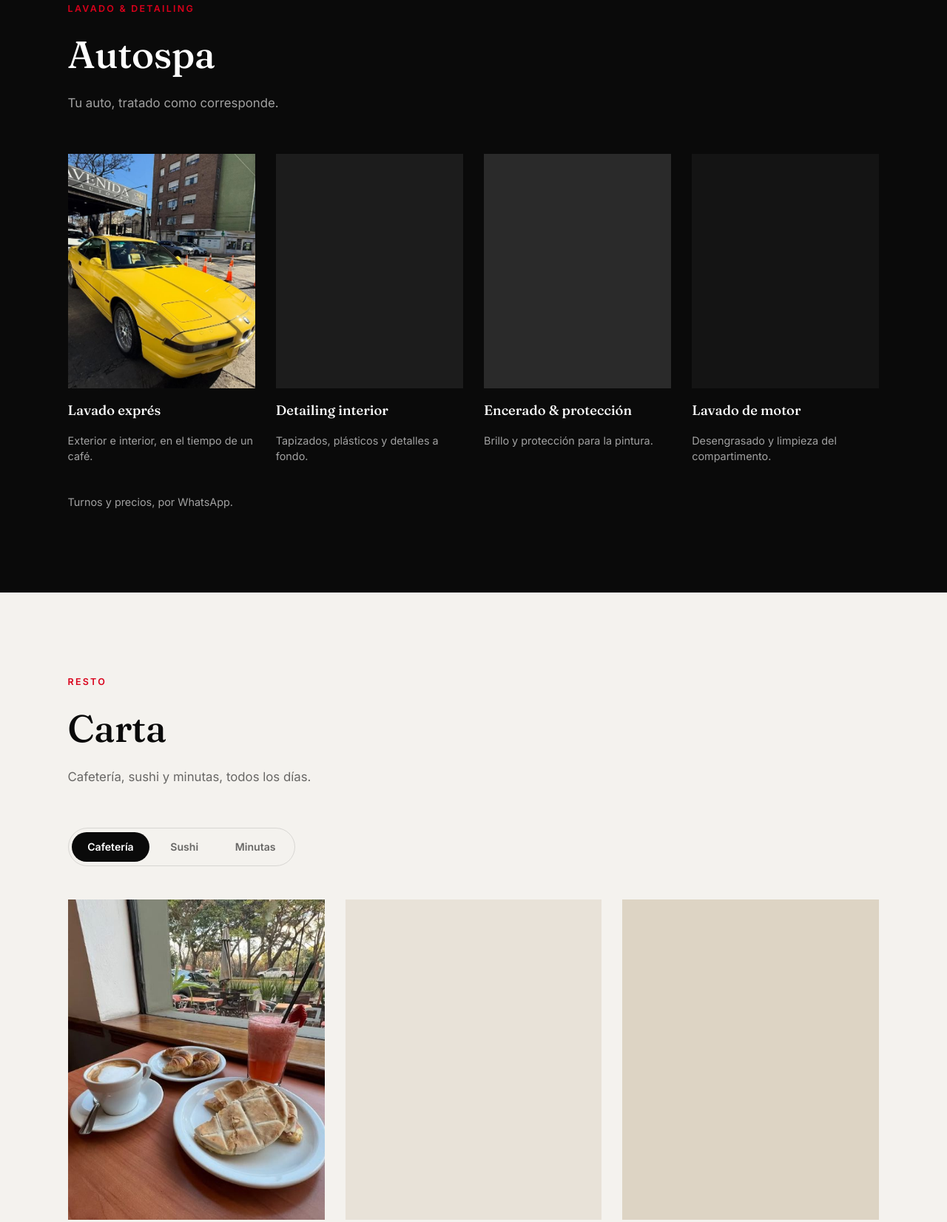
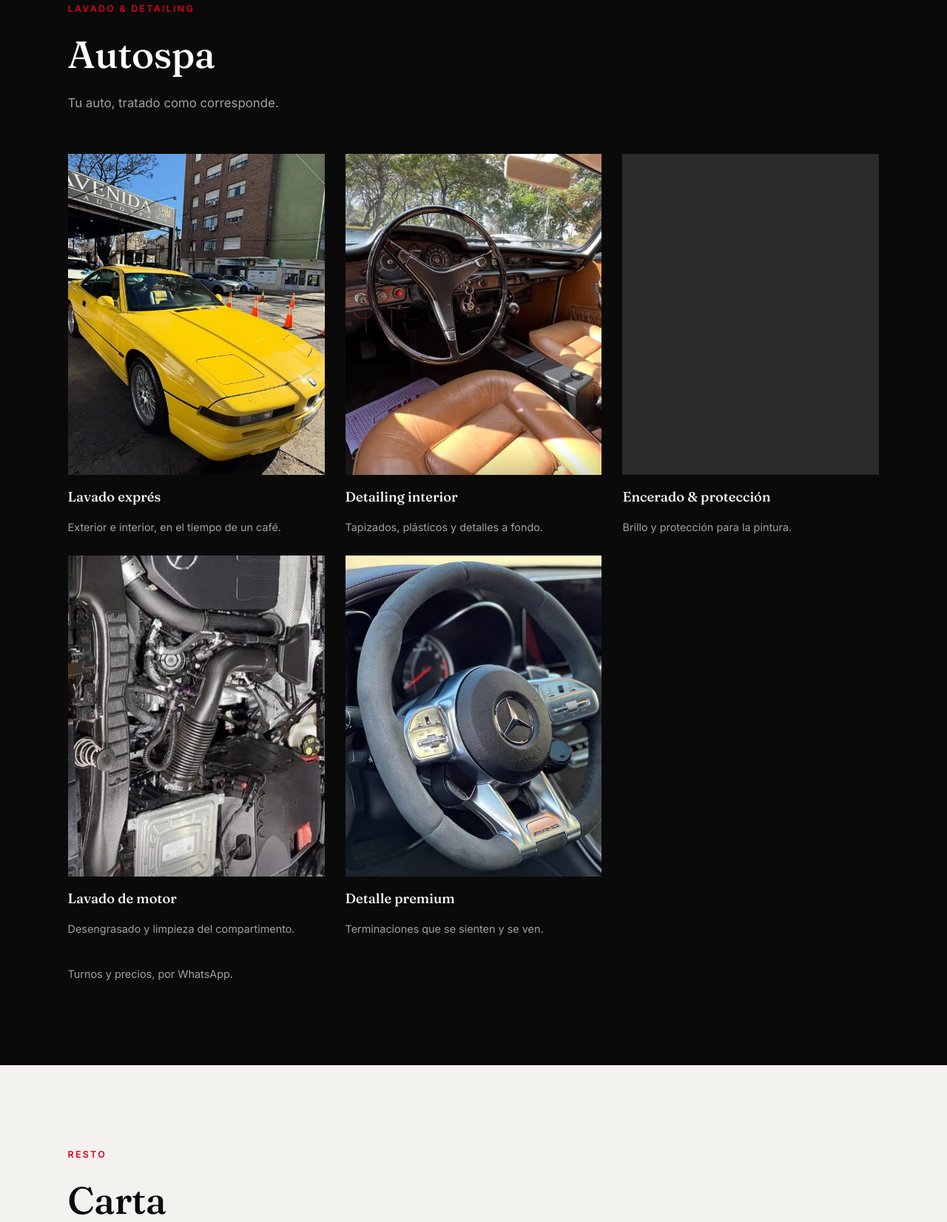
Before and after one commit to theomazzaa/demowebla5taavenida, a plain HTML site: page index.html in a window 1280 px wide. Shown: the part 909-2561 px from the top of the page at 74% size. Drawn offline with Linux system fonts and the light colour scheme.

Commit message:
feat: sumar fotos reales de detailing, motor y ambiente del salón
Reemplaza placeholders de color sólido por fotos reales en Autospa
(detailing interior, motor limpio) y agrega una 5ta tarjeta 'Detalle
premium' con foto de volante. En Carta, la tarjeta de repostería pasa
a 'El lugar' con foto real del salón. Ajusta grilla de Autospa a 3
columnas para evitar tarjeta huérfana con 5 items. Limpia regla CSS
duplicada en breakpoint mobile.

Co-Authored-By: Claude Sonnet 5 <noreply@anthropic.com>

```diff
--- a/css/style.css
+++ b/css/style.css
@@ -306,7 +306,7 @@ button { font: inherit; color: inherit; background: none; border: 0; cursor: poi
    ========================================================================== */
 .card-grid {
   display: grid;
-  grid-template-columns: repeat(4, 1fr);
+  grid-template-columns: repeat(3, 1fr);
   gap: clamp(1.25rem, 1rem + 1vw, 1.75rem);
 }
 .service-card { display: flex; flex-direction: column; gap: 1rem; }
@@ -495,7 +495,6 @@ button { font: inherit; color: inherit; background: none; border: 0; cursor: poi
   .nav-toggle { display: flex; }
   .header-actions .btn-sm span { display: none; }
 
-  .card-grid { grid-template-columns: 1fr 1fr; }
   .dish-grid { grid-template-columns: 1fr; max-width: 26rem; margin-inline: auto; }
   .card-grid { grid-template-columns: 1fr; max-width: 26rem; margin-inline: auto; }
   .review-grid { grid-template-columns: 1fr; max-width: 26rem; margin-inline: auto; }
--- a/index.html
+++ b/index.html
@@ -95,8 +95,8 @@
         </article>
 
         <article class="service-card">
-          <div class="service-media placeholder" style="background:#1c1c1c">
-            <!-- FOTO: detailing interior, tapizados y plásticos -->
+          <div class="service-media">
+            <img src="img/detailing-interior.jpg" alt="Interior detallado, tapizados de cuero y madera" loading="lazy" width="490" height="564">
           </div>
           <h3>Detailing interior</h3>
           <p>Tapizados, plásticos y detalles a fondo.</p>
@@ -111,11 +111,19 @@
         </article>
 
         <article class="service-card">
-          <div class="service-media placeholder" style="background:#141414">
-            <!-- FOTO: motor lavado y desengrasado -->
+          <div class="service-media">
+            <img src="img/motor-limpio.jpg" alt="Compartimento de motor lavado y desengrasado" loading="lazy" width="426" height="504">
           </div>
           <h3>Lavado de motor</h3>
           <p>Desengrasado y limpieza del compartimento.</p>
+        </article>
+
+        <article class="service-card">
+          <div class="service-media">
+            <img src="img/detalle-premium.jpg" alt="Volante detallado de un auto de alta gama" loading="lazy" width="852" height="839">
+          </div>
+          <h3>Detalle premium</h3>
+          <p>Terminaciones que se sienten y se ven.</p>
         </article>
       </div>
 
@@ -153,9 +161,11 @@
             <p>Tostados al momento, jugos exprimidos.</p>
           </article>
           <article class="dish-card">
-            <div class="dish-media placeholder" style="background:#ddd4c4"><!-- FOTO: repostería de vidriera --></div>
-            <h3>Repostería</h3>
-            <p>Selección de vidriera, para acompañar.</p>
+            <div class="dish-media">
+              <img src="img/carta-ambiente.jpg" alt="Salón de La 5ta Avenida visto desde arriba, con mesas ocupadas" loading="lazy" width="854" height="689">
+            </div>
+            <h3>El lugar</h3>
+            <p>Mesas junto a la ventana, siempre con lugar.</p>
           </article>
         </div>
       </div>
```
Also changed, not shown: img/carta-ambiente.jpg (added), img/detailing-interior.jpg (added), img/detalle-premium.jpg (added), img/motor-limpio.jpg (added).
